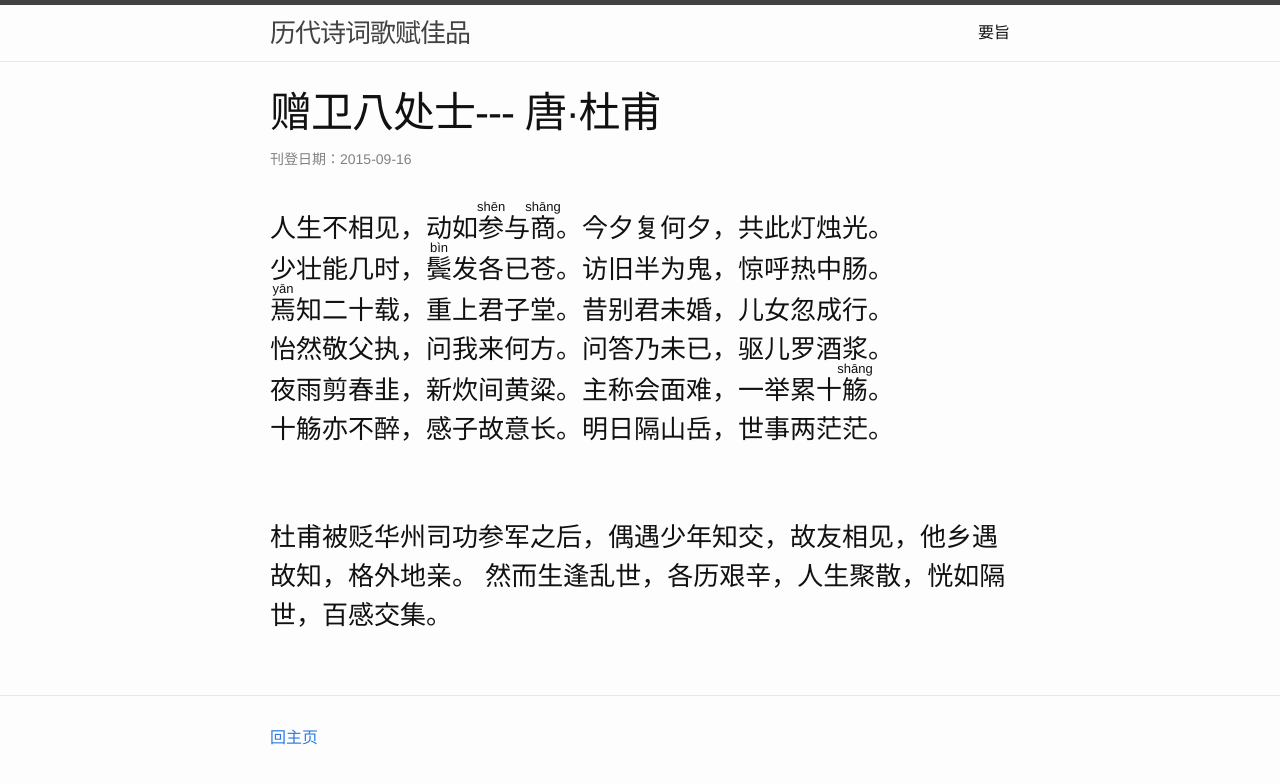
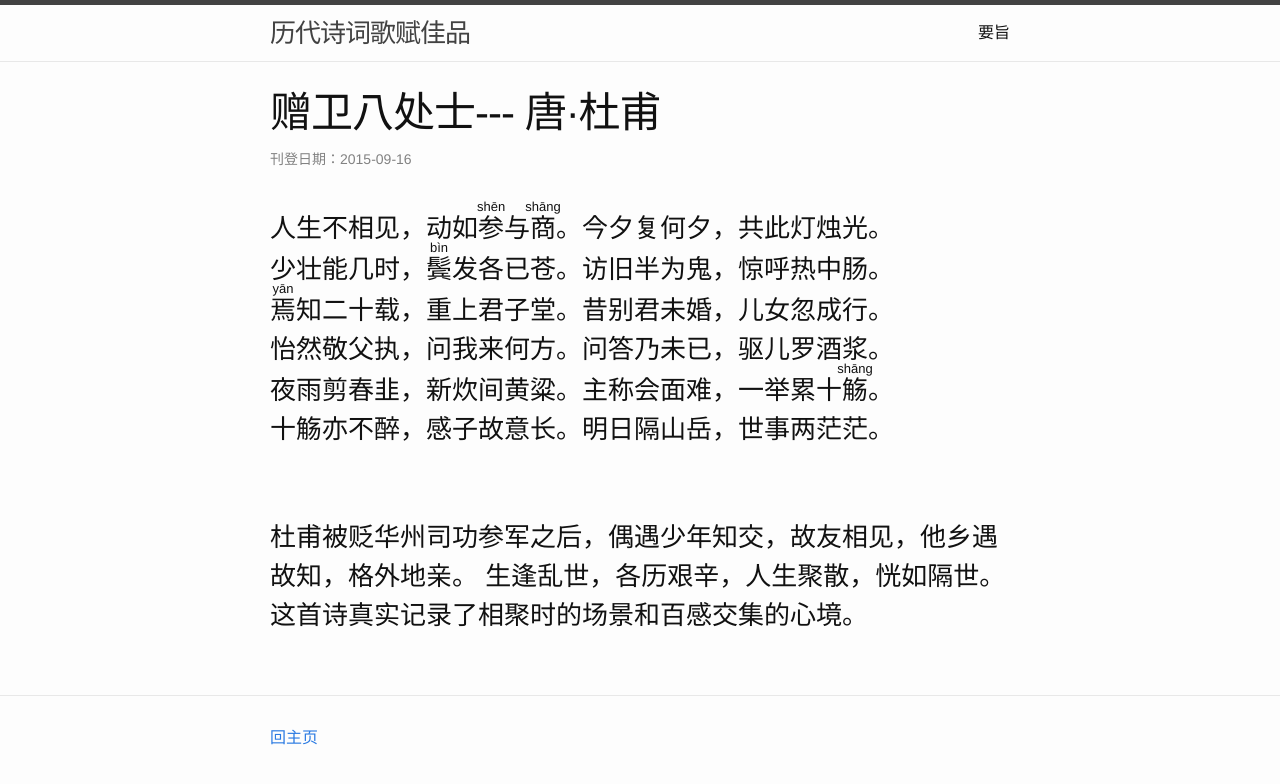
Before and after one commit to jixizh/christams-recipes, a Jekyll site: the page built from _posts/2015-09-16-dufu-2.md, in a window 1280 px wide. Shown: the top 784 px of the page. Built offline with Jekyll 4.4.1, drawn with Linux system fonts in a browser that asks for light colours; Markdown is read by kramdown in place of the engine named in the settings.

Commit message:
gh_dufu-2_16/09/2015

```diff
--- a/_posts/2015-09-16-dufu-2.md
+++ b/_posts/2015-09-16-dufu-2.md
@@ -2,7 +2,7 @@
 layout: post
 title:  "赠卫八处士--- 唐&middot;杜甫 "
 excerpt: "杜甫被贬华州司功参军之后，偶遇少年知交，故友相见，他乡遇故知，格外地亲。
-然而生逢乱世，各历艰辛，人生聚散，恍如隔世，百感交集。"
+生逢乱世，各历艰辛，人生聚散，恍如隔世。这首诗真实记录了相聚时的场景和百感交集的心境。"
 date:   2015-09-16
 categories: jekyll update
 ---
```
